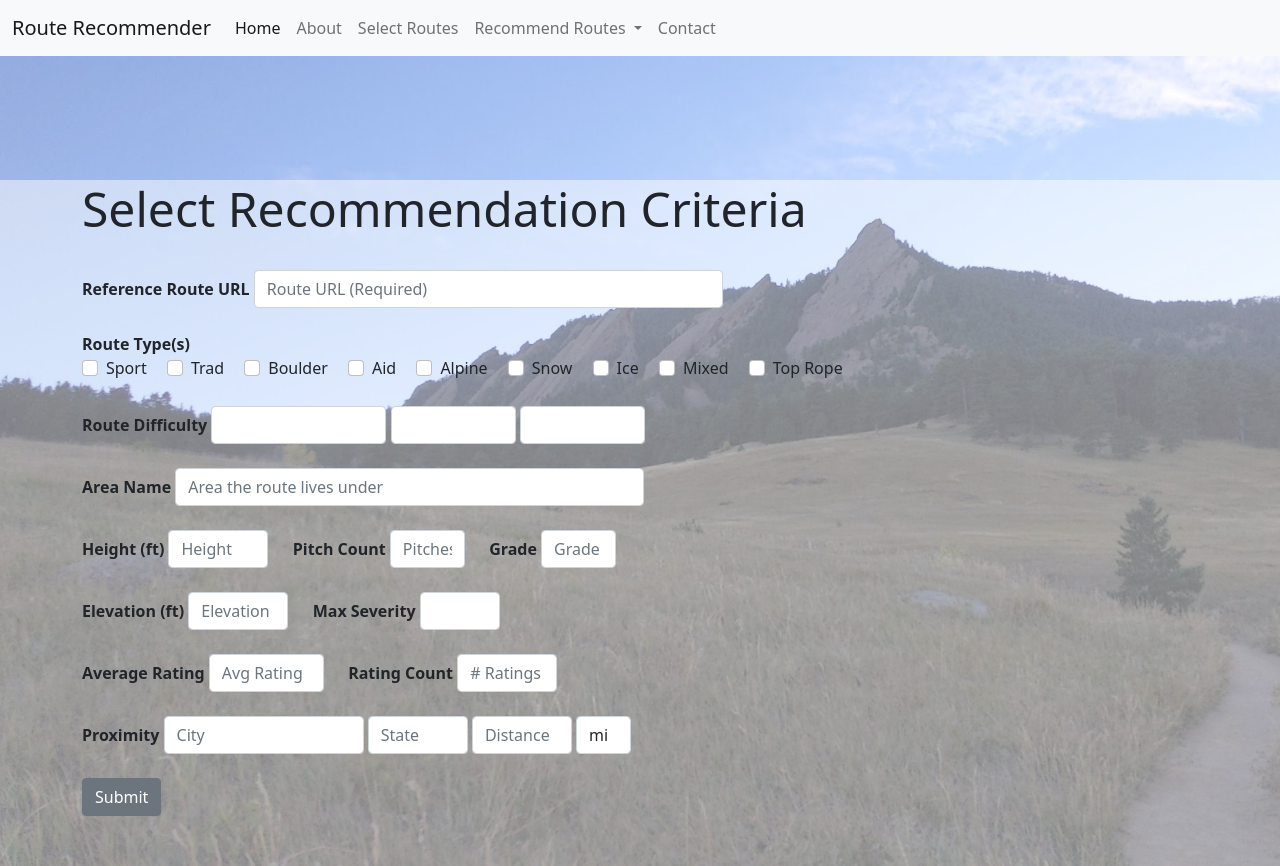
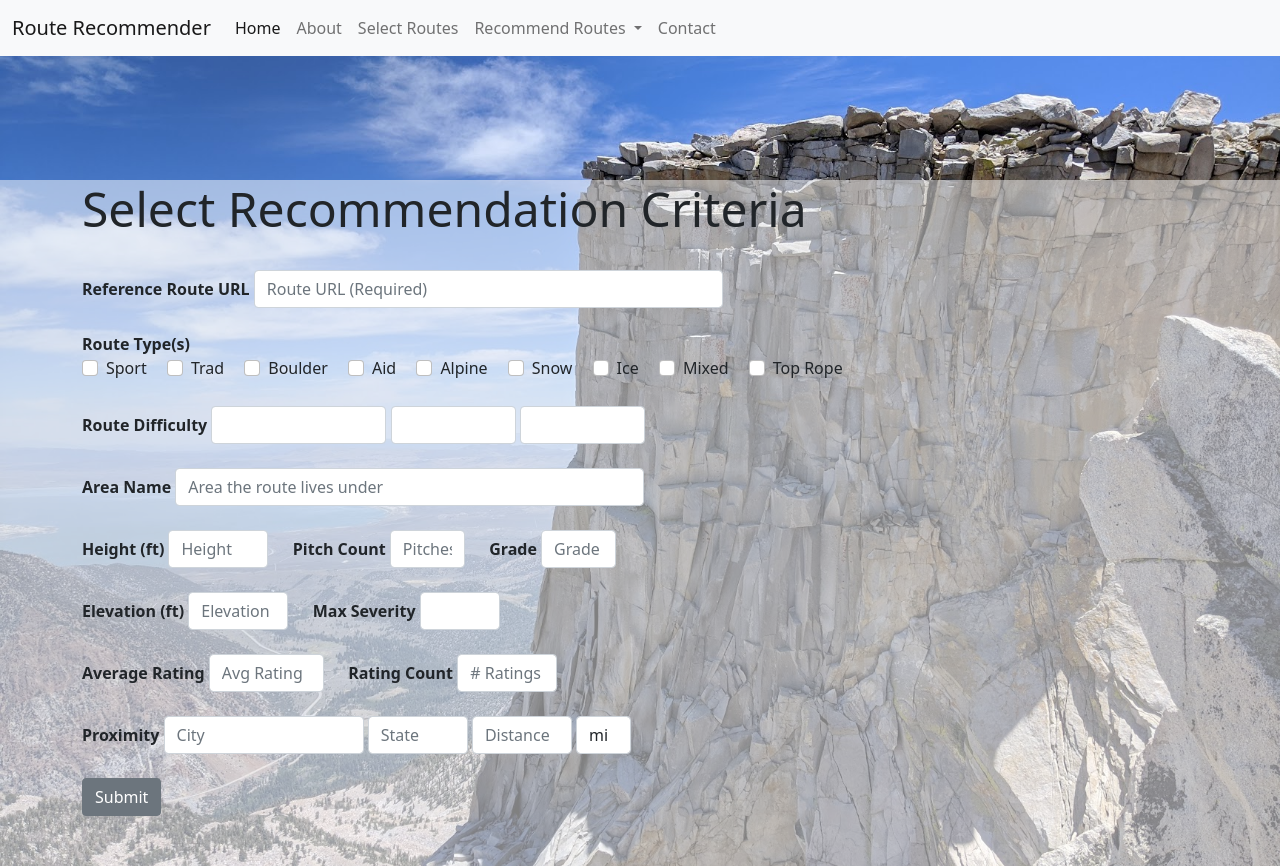
Before and after one commit to zsnyder21/RockRouteRecommender, a Flask app: page /item-similarity in a window 1280 px wide. Run offline with Flask 2, Linux system fonts and the light colour scheme; data that the repository does not hold is empty; parts of the project's set-up code (start-up, migrations or seed data) failed here and were passed over; some libraries are stand-ins or nearby versions.

Commit message:
Image updates to app

```diff
--- a/app/app.py
+++ b/app/app.py
@@ -70,7 +70,7 @@ def contact():
 
 @app.route("/select-routes")
 def selectRoutes():
-    title = "Select Filtering Criteria"
+    title = "Search Routes"
 
     difficultySystemValues = pipe.fetchRatingSystemDifficulties()
     difficultySystemValues[""] = []
@@ -181,12 +181,13 @@ def displayFilteredRoutes():
 
     return render_template(
         "filtered-routes.html",
+        title="Selected Routes",
         routes=routes
     )
 
 @app.route("/textual-similarity")
 def textualSimilarity():
-    title = "Select Filtering Criteria"
+    title = "Textual Similarity"
 
     difficultySystemValues = pipe.fetchRatingSystemDifficulties()
     difficultySystemValues[""] = []
@@ -310,13 +311,14 @@ def displayTextuallySimilarRoutes():
 
     return render_template(
         "textually-similar-routes.html",
+        title="Similar Routes",
         routes=routes
     )
 
 
 @app.route("/user-similarity")
 def userSimilarity():
-    title = "Select Filtering Criteria"
+    title = "User Similarity"
 
     difficultySystemValues = pipe.fetchRatingSystemDifficulties()
     difficultySystemValues[""] = []
@@ -435,13 +437,14 @@ def displayUserSimilarRoutes():
 
     return render_template(
         "user-similar-routes.html",
+        title="Similar Routes",
         routes=routes
     )
 
 
 @app.route("/item-similarity")
 def itemSimilarity():
-    title = "Select Filtering Criteria"
+    title = "Route Similarity"
 
     difficultySystemValues = pipe.fetchRatingSystemDifficulties()
     difficultySystemValues[""] = []
@@ -561,12 +564,13 @@ def displayItemSimilarRoutes():
 
     return render_template(
         "item-similar-routes.html",
+        title="Similar Routes",
         routes=routes
     )
 
 
 def main():
-    app.run(host="0.0.0.0")
+    app.run(debug=False, host="0.0.0.0")
 
 
 if __name__ == "__main__":
--- a/app/templates/item-similar-routes.html
+++ b/app/templates/item-similar-routes.html
@@ -7,7 +7,7 @@
 
 <style>
    body{
-     background-image:url('../static/img/Flatirons.jpg');
+     background-image:url('../static/img/Dana.jpg');
      width:100%;
 
     background-size: cover;
--- a/app/templates/item-similarity.html
+++ b/app/templates/item-similarity.html
@@ -6,7 +6,7 @@
 
 <style>
    body{
-     background-image:url('../static/img/Flatirons.jpg');
+     background-image:url('../static/img/Dana.jpg');
      width:100%;
 
     background-size: cover;
```
